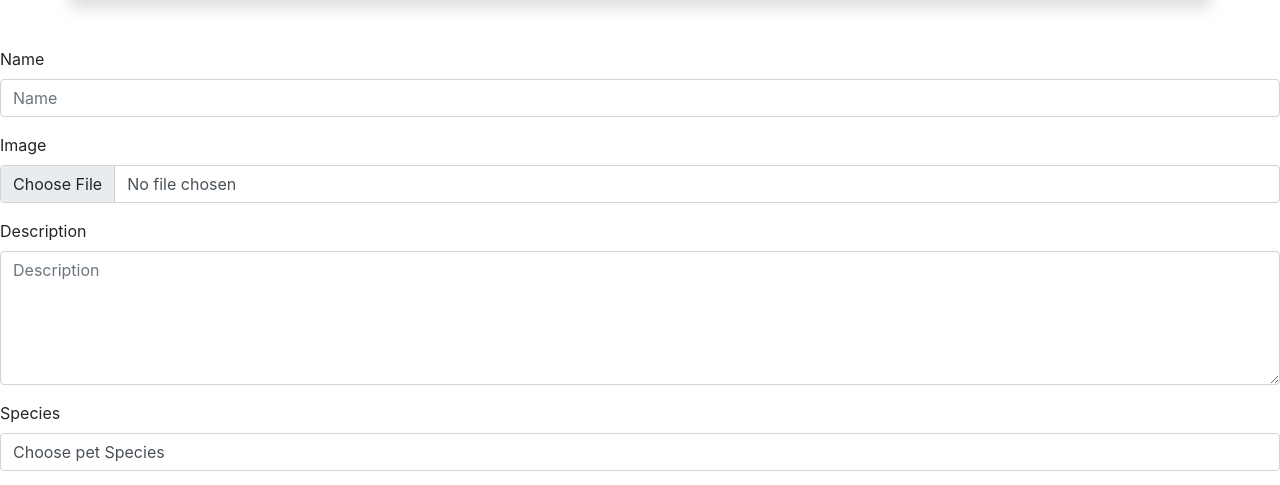
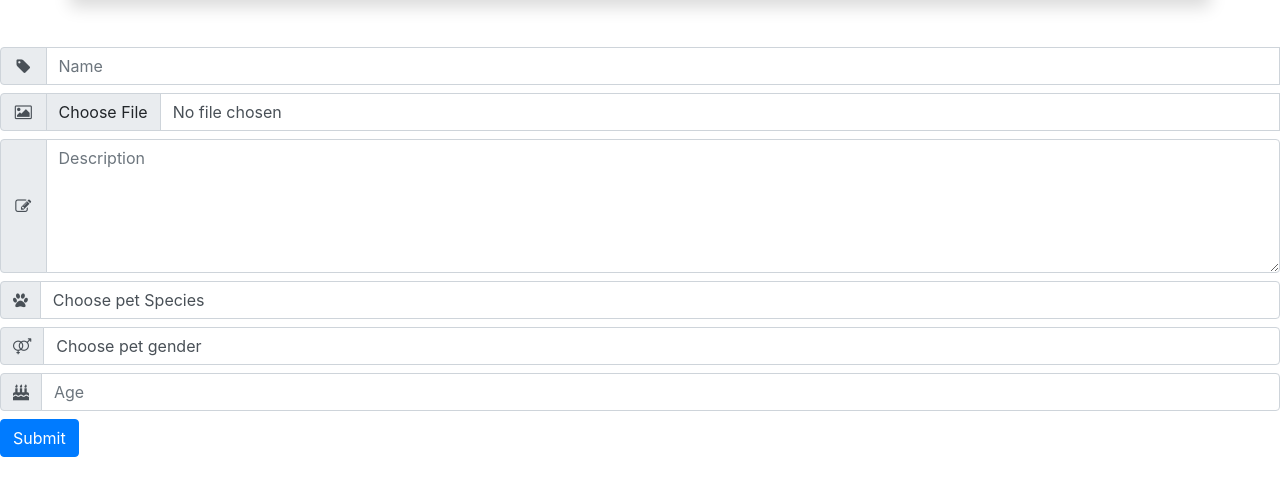
Before and after one commit to Pet-Portal/PetPortal, a React (Create React App) app in the folder web/: page /profile in a window 1280 px wide. Shown: the part 315-800 px from the top of the page. Built offline with nearby package versions, Linux system fonts and the light colour scheme; no server answers.

Commit message:
fix: PetForm

```diff
--- a/web/src/components/pets/PetForm.js
+++ b/web/src/components/pets/PetForm.js
@@ -1,5 +1,6 @@
 import { useState } from "react";
-
+import { useHistory } from "react-router";
+import service from '../../services/pets-service';
 
 const validations = {
   name: (value) => {
@@ -42,7 +43,8 @@ const validations = {
 
 const PetForm = () => {
 
-    const [state, setState] = useState ({
+  const history = useHistory();
+  const [state, setState] = useState({
     pet: {
       name: '',
       image: '',
@@ -58,7 +60,8 @@ const PetForm = () => {
       species: validations.species(),
       gender: validations.gender(),
       age: validations.age()
-        }
+    },
+    touch: {}
   })
 
   const isValid = () => {
@@ -66,32 +69,94 @@ const PetForm = () => {
     return !Object.keys(errors).some(error => errors[error]);
   }
 
+  const handleChange = (event) => {
+    let { name, value } = event.target;
+
+    if (event.target.files) {
+      value = event.target.files[0]
+    }
+
+    setState(state => {
+      return {
+        ...state,
+        pet: {
+          ...state.event,
+          [name]: value,
+        },
+        errors: {
+          ...state.errors,
+          [name]: validations[name] && validations[name](value)
+        }
+      }
+    });
+  };
+
+  const handleBlur = (event) => {
+    const { name } = event.target;
+    setState(state => ({
+      ...state,
+      touch: {
+        ...state.touch,
+        [name]: true
+      }
+    }));
+  };
+
+  const handleSubmit = async (event) => {
+    event.preventDefault();
+
+    if (isValid()) {
+      try {
+        const { pet } = state;
+        await service.create(pet)
+        history.push('/profile')
+      }
+      catch (error) {
+        const { message, errors } = error && error.response ? error.response.data : error;
+        console.error(message);
+        setState(state => ({
+          ...state,
+          errors: errors
+        }))
+      }
+    }
+  }
+
+  const { pet, errors, touch } = state;
 
   return (
     <div>
-      <form>
-        <div className="form-group">
-          <label for="formGroupExampleInput">Name</label>
+      <form onSubmit={handleSubmit}>
+        <div className="input-group mb-2">
+          <span className="input-group-text"><i className="fa fa-tag fa-fw"></i></span>
           <input
             name="name"
             type="text"
-            className="form-control"
+            className={`form-control ${touch.name && errors.name ? 'is-invalid' : ''}`}
+            onBlur={handleBlur}
+            onChange={handleChange}
+            value={pet.name}
             id="name"
             placeholder="Name"
           />
+          <div className="invalid-feedback">{errors.name}</div>
         </div>
-        <div className="form-group">
-          <label for="formGroupExampleInput2">Image</label>
+        <div className="input-group mb-2">
+          <span className="input-group-text"><i className="fa fa-picture-o fa-fw"></i></span>
           <input
             type="file"
-            className="form-control"
+            className={`form-control ${(touch.image && errors.image) ? 'is-invalid' : ''}`}
             id="image"
             placeholder="Examine file"
+            name="image"
+            onBlur={handleBlur}
+            onChange={handleChange}
           />
+          <div className="invalid-feedback">{errors.image}</div>
         </div>
 
-        <div className="form-group">
-          <label for="formGroupExampleInput2">Description</label>
+        <div className="input-group mb-2">
+          <span className="input-group-text"><i className="fa fa-edit fa-fw"></i></span>
           <textarea
             name="description"
             type="text"
@@ -101,9 +166,9 @@ const PetForm = () => {
             placeholder="Description"
           />
         </div>
-        <div class="form-group">
-          <label for="disabledSelect">Species</label>
-          <select id="species" class="form-control" name="species">
+        <div className="input-group mb-2">
+          <span className="input-group-text"><i className="fa fa-paw"></i></span>
+          <select id="species" className="form-control" name="species">
             <option selected>Choose pet Species</option>
             <option value="Dog">Dog</option>
             <option value="Cat">Cat</option>
@@ -115,16 +180,16 @@ const PetForm = () => {
             <option value="Other">Other</option>
           </select>
         </div>
-        <div class="form-group">
-          <label for="disabledSelect">Gender</label>
-          <select id="gender" class="form-control" name="gender">
+        <div className="input-group mb-2">
+          <span className="input-group-text"><i className="fa fa-venus-mars"></i></span>
+          <select id="gender" className="form-control" name="gender">
             <option selected>Choose pet gender</option>
             <option value="male">Male</option>
             <option value="female">Female</option>
           </select>
         </div>
-        <div className="form-group">
-          <label for="formGroupExampleInput2">Age</label>
+        <div className="input-group mb-2">
+        <span className="input-group-text"><i className="fa fa-birthday-cake"></i></span>
           <input
             name="age"
             type="number"
@@ -134,7 +199,7 @@ const PetForm = () => {
           />
         </div>
 
-        <button class="btn btn-primary" type="submit">
+        <button className="btn btn-primary" type="submit">
           Submit
         </button>
       </form>
--- a/web/src/services/pets-service.js
+++ b/web/src/services/pets-service.js
@@ -1,6 +1,6 @@
 import http from './base-api-service';
 
-const list = (search) => http.get(`/users/${userId}/pets`, { params: { search } })
+const list = (userId) => http.get(`/users/${userId}/pets`)
 
 const get = (id) => http.get(`/pets/${id}`)
 
```
Lines whose indentation alone changed are shown as unchanged.
